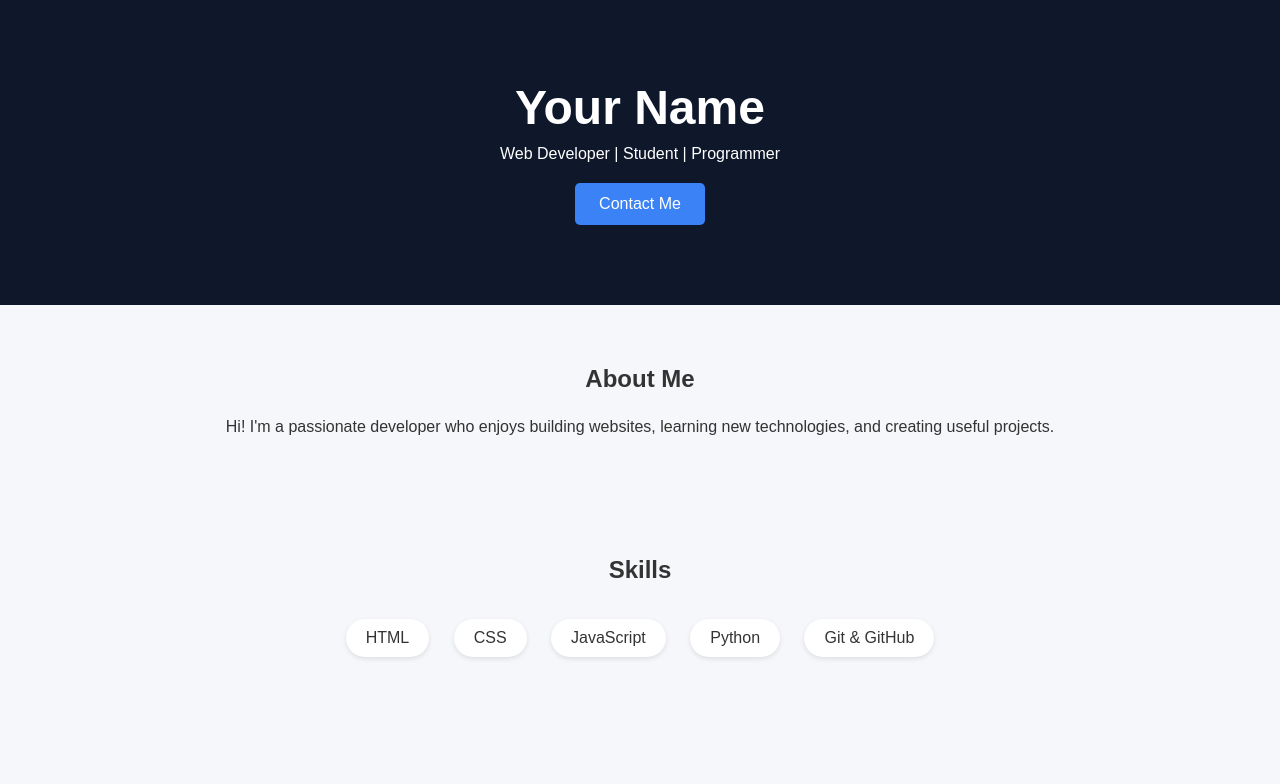
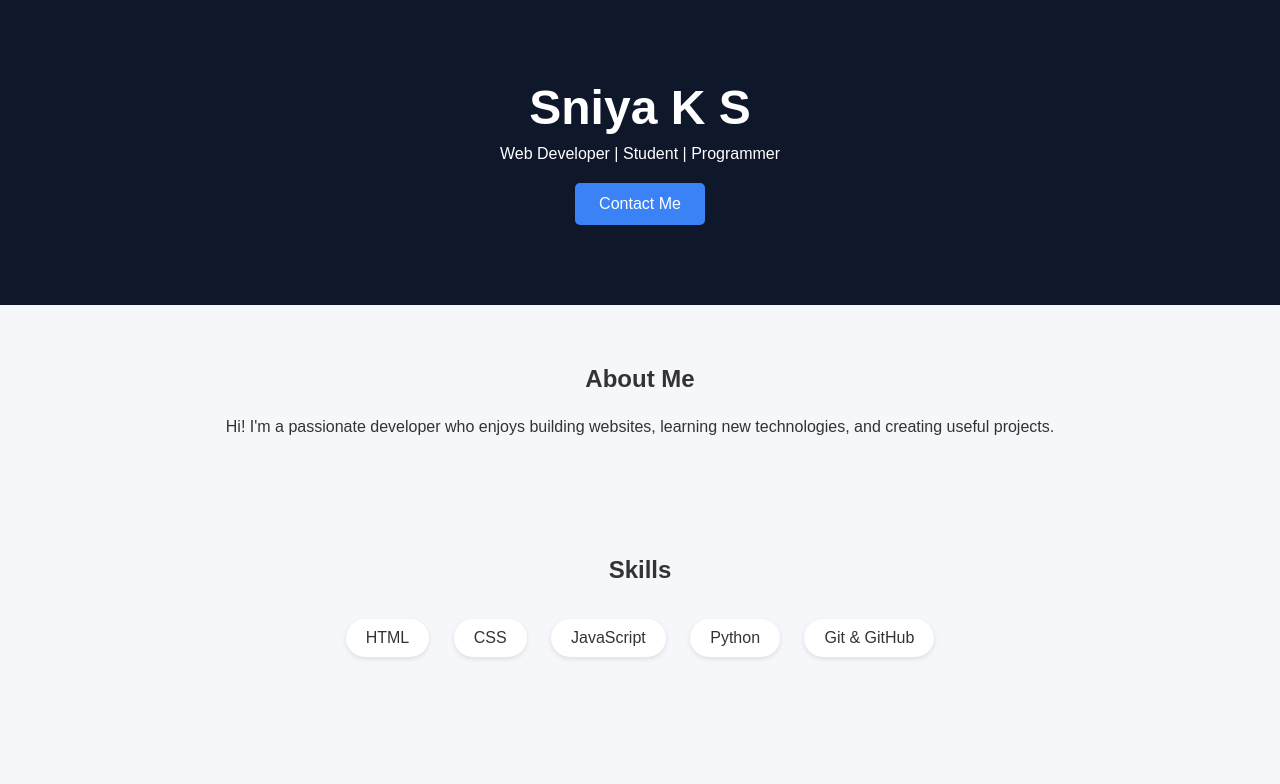
Before and after one commit to Sniya2006/portfolio, a plain HTML site: page index.html in a window 1280 px wide. Shown: the top 784 px of the page. Drawn offline with Linux system fonts and the light colour scheme.

Commit message:
Update index.html

```diff
--- a/index.html
+++ b/index.html
@@ -3,14 +3,14 @@
 <head>
     <meta charset="UTF-8">
     <meta name="viewport" content="width=device-width, initial-scale=1.0">
-    <title>Your Name | Portfolio</title>
+    <title>Sniya K S | Portfolio</title>
     <link rel="stylesheet" href="style.css">
 </head>
 <body>
 
     <header>
         <div class="container">
-            <h1>Your Name</h1>
+            <h1>Sniya K S</h1>
             <p>Web Developer | Student | Programmer</p>
             <a href="#contact" class="btn">Contact Me</a>
         </div>
```
